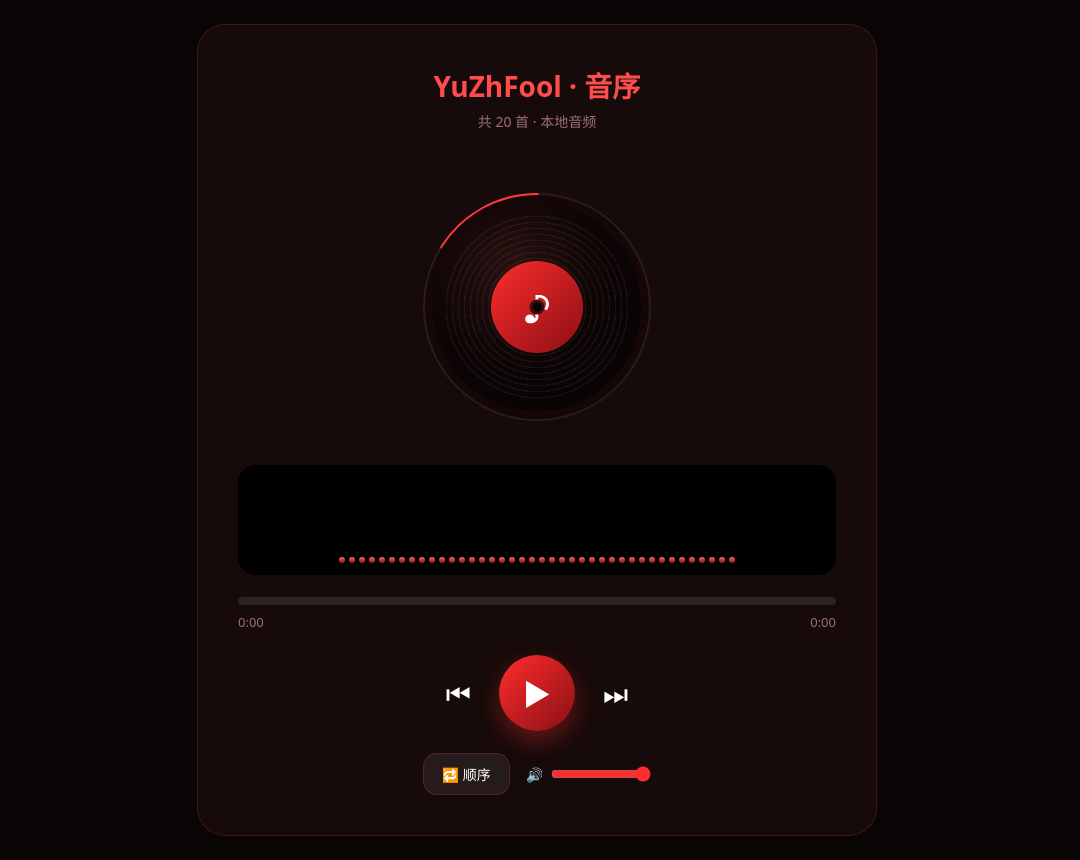
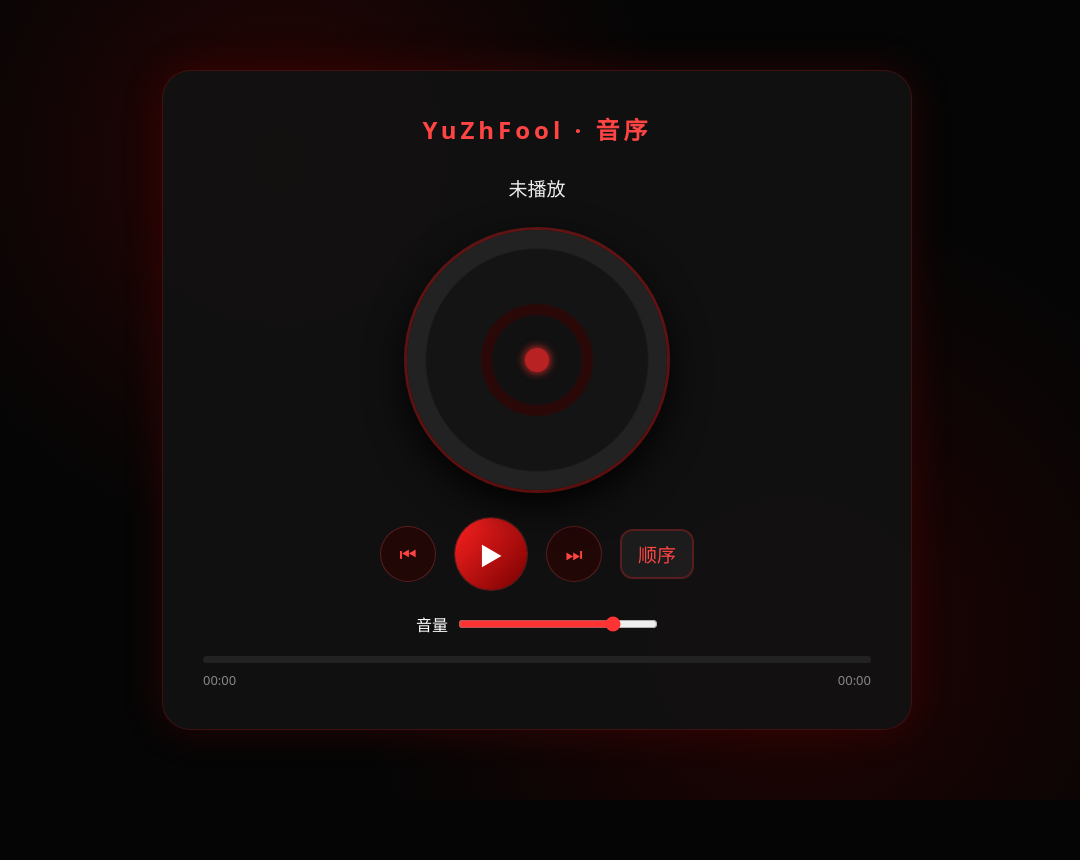
Before and after one commit to YuZh-Fool/JC-WZ, a plain HTML site: page index.html in a window 1280 px wide. Shown: the whole page, without its empty margins (103-1183 px from the left). After the commit the page ends 800 px from the top, so only its background shows below. Drawn offline with Linux system fonts and the light colour scheme.

Commit message:
Update index.html

```diff
--- a/index.html
+++ b/index.html
@@ -5,189 +5,193 @@
 <meta name="viewport" content="width=device-width, initial-scale=1.0">
 <title>YuZhFool · 音序</title>
 <style>
-*{margin:0;padding:0;box-sizing:border-box;font-family:system-ui,-apple-system,"PingFang SC","Microsoft YaHei",sans-serif}
+*{margin:0;padding:0;box-sizing:border-box;font-family:system-ui}
 body{
-  min-height:100vh;background:#0a0505;color:#fff;display:flex;align-items:center;justify-content:center;padding:24px;
+  min-height:100vh;
+  background:#050505;
+  background-image:radial-gradient(circle at 30% 20%, rgba(160,0,0,0.22), transparent 35%),
+  radial-gradient(circle at 70% 80%, rgba(120,0,0,0.25), transparent 40%);
+  color:#fff;
+  display:flex;justify-content:center;align-items:center;padding:20px;
 }
-.player{
-  width:680px;max-width:100%;background:#160a0a;border:1px solid rgba(255,60,60,.2);
-  border-radius:28px;padding:40px;text-align:center;
+.wrap{
+  width:750px;
+  background:rgba(18,18,18,0.92);
+  border:1px solid rgba(200,20,20,0.25);
+  border-radius:28px;
+  padding:40px;
+  box-shadow:0 0 40px rgba(180,0,0,0.2);
+  text-align:center;
 }
-h1{font-size:28px;font-weight:700;color:#ff4d4d;margin-bottom:6px}
-.sub{color:#9a7070;font-size:14px;margin-bottom:28px}
-.err{color:#ff6b6b;font-size:13px;margin-top:6px;min-height:18px}
-
-.disc-wrap{position:relative;width:260px;height:260px;margin:0 auto 28px}
-.ring{position:absolute;inset:0;transform:rotate(-90deg)}
-.ring circle{fill:none;stroke-width:4}
-.ring .bg{stroke:rgba(255,255,255,.08)}
-.ring .fg{stroke:#ff3b3b;stroke-linecap:round;stroke-dasharray:817;stroke-dashoffset:817}
+h1{color:#ff4444;font-size:24px;letter-spacing:4px;margin-bottom:6px;}
+.song-name{font-size:19px;color:#eee;margin:28px 0;min-height:26px;}
+.disc-box{position:relative;width:260px;height:260px;margin:0 auto 28px;}
 .disc{
-  width:224px;height:224px;border-radius:50%;position:absolute;top:18px;left:18px;
-  background:radial-gradient(circle at 38% 32%,#2a1010 0%,#0e0505 45%,#050202 100%);
-  border:8px solid #150707;
-  animation:spin 8s linear infinite;animation-play-state:paused;
+  width:100%;height:100%;border-radius:50%;
+  background:radial-gradient(circle,#111 0 24%,#2b0808 25% 30%,#141414 31% 60%,#222 61% 100%);
+  box-shadow:0 0 0 3px rgba(220,30,30,0.4),0 15px 40px #000;
+  animation: spin 12s linear infinite;
+  animation-play-state:paused;
 }
-.disc.playing{animation-play-state:running}
-.disc::before{content:"";position:absolute;inset:12px;border-radius:50%;
-  background:repeating-radial-gradient(circle at center,rgba(255,255,255,.05) 0 1.5px,transparent 1.5px 6px)}
-.disc .label{position:absolute;top:50%;left:50%;transform:translate(-50%,-50%);
-  width:92px;height:92px;border-radius:50%;background:linear-gradient(135deg,#ff2d2d,#8a0f14);
-  display:flex;align-items:center;justify-content:center;z-index:2}
-.disc .label span{font-size:36px;color:#fff}
-.disc .hole{position:absolute;top:50%;left:50%;transform:translate(-50%,-50%);
-  width:15px;height:15px;border-radius:50%;background:#0a0505;border:3px solid #3a1010;z-index:3}
-@keyframes spin{from{transform:rotate(0)}to{transform:rotate(360deg)}}
-
-.viz{width:100%;height:110px;margin-bottom:22px;border-radius:18px;background:#000;overflow:hidden;
-  display:flex;align-items:flex-end;justify-content:center;gap:4px;padding:12px}
-.viz span{width:6px;border-radius:3px;background:linear-gradient(180deg,#ff6b6b,#8a0f14);height:6px;transition:height .12s linear}
-
-.bar{height:8px;border-radius:8px;background:rgba(255,255,255,.1);cursor:pointer;position:relative;margin-bottom:8px}
-.bar .fill{height:100%;width:0;border-radius:8px;background:linear-gradient(90deg,#8a0f14,#ff4d4d)}
-.time{display:flex;justify-content:space-between;color:#9a7070;font-size:13px;margin-bottom:24px}
-
-.ctrl{display:flex;align-items:center;justify-content:center;gap:28px;margin-bottom:22px}
-.ctrl button{border:none;background:transparent;color:#fff;cursor:pointer;display:flex;align-items:center;justify-content:center}
-.ctrl .icon{font-size:28px}
-.play-main{
-  width:76px;height:76px;border-radius:50%!important;background:linear-gradient(135deg,#ff2d2d,#8a0f14)!important;
-  color:#fff!important;box-shadow:0 10px 24px rgba(255,45,45,.35);
+.disc.playing{animation-play-state:running;}
+.disc::after{
+  content:"";position:absolute;top:50%;left:50%;transform:translate(-50%,-50%);
+  width:24px;height:24px;background:#b82222;border-radius:50%;box-shadow:0 0 10px #ff3333;
 }
-.play-main .icon{font-size:30px}
-
-.tools{display:flex;align-items:center;justify-content:center;gap:16px;flex-wrap:wrap}
-.tool-btn{padding:10px 18px;border-radius:14px;background:rgba(255,255,255,.07);color:#fff;
-  border:1px solid rgba(255,80,80,.2);font-size:14px;cursor:pointer}
-.tool-btn.active{background:linear-gradient(135deg,#ff2d2d,#8a0f14);border-color:transparent}
-.volume{display:flex;align-items:center;gap:8px;color:#9a7070;font-size:14px}
-.volume input{width:100px;accent-color:#ff2d2d;cursor:pointer}
-
-@media(max-width:560px){
-  .player{padding:28px 20px}
-  .disc-wrap{width:210px;height:210px}
-  .disc{width:182px;height:182px;top:14px;left:14px}
+.ctrl{display:flex;align-items:center;justify-content:center;gap:20px;margin-bottom:22px;}
+.btn{
+  width:54px;height:54px;border-radius:50%;border:none;
+  background:#220707;color:#ff4444;font-size:19px;cursor:pointer;
+  box-shadow:0 0 0 1px rgba(255,60,60,0.3);
 }
+.play{width:72px;height:72px;background:linear-gradient(135deg,#ff2222,#770000);color:#fff;font-size:24px;}
+.mode-btn{width:auto;height:auto;padding:9px 16px;border-radius:12px;background:rgba(255,255,255,0.05);border:1px solid rgba(255,40,40,0.25);}
+.vol{display:flex;align-items:center;justify-content:center;gap:10px;margin-bottom:20px}
+input[type="range"]{width:200px;accent-color:#ff3333;}
+.line{width:100%;height:7px;background:#222;border-radius:99px;cursor:pointer;margin-bottom:8px}
+.line-fill{height:100%;width:0;background:#ff3333;border-radius:99px}
+.time-text{display:flex;justify-content:space-between;color:#888;font-size:13px}
+@keyframes spin{from{transform:rotate(0deg)}to{transform:rotate(360deg)}}
 </style>
 </head>
 <body>
-<div class="player">
+<div class="wrap">
   <h1>YuZhFool · 音序</h1>
-  <div class="sub" id="sub">共 20 首 · 本地音频</div>
-  <div class="err" id="err"></div>
-
-  <div class="disc-wrap">
-    <svg class="ring" viewBox="0 0 260 260">
-      <circle class="bg" cx="130" cy="130" r="112"></circle>
-      <circle class="fg" id="ringFg" cx="130" cy="130" r="112"></circle>
-    </svg>
-    <div class="disc" id="disc">
-      <div class="label"><span>♪</span></div>
-      <div class="hole"></div>
-    </div>
+  <div class="song-name" id="songText">未播放</div>
+  <div class="disc-box">
+    <div class="disc" id="disc"></div>
   </div>
-
-  <div class="viz" id="viz"></div>
-
-  <div class="bar" id="bar"><div class="fill" id="fill"></div></div>
-  <div class="time"><span id="cur">0:00</span><span id="dur">0:00</span></div>
-
   <div class="ctrl">
-    <button id="prev"><span class="icon">⏮</span></button>
-    <button id="playBtn" class="play-main"><span class="icon" id="playIcon">▶</span></button>
-    <button id="next"><span class="icon">⏭</span></button>
+    <button class="btn" id="prev">⏮</button>
+    <button class="btn play" id="playBtn">▶</button>
+    <button class="btn" id="next">⏭</button>
+    <button class="btn mode-btn" id="modeBtn">顺序</button>
   </div>
-
-  <div class="tools">
-    <button class="tool-btn" id="modeBtn">🔁 顺序</button>
-    <div class="volume">🔊<input type="range" id="vol" min="0" max="1" step="0.01" value="1"></div>
+  <div class="vol">
+    <span>音量</span>
+    <input type="range" id="volSlider" min="0" max="100" value="80">
+  </div>
+  <div class="line" id="timeLine">
+    <div class="line-fill" id="timeFill"></div>
+  </div>
+  <div class="time-text">
+    <span id="curTime">00:00</span>
+    <span id="durTime">00:00</span>
   </div>
 </div>
 
-<audio id="audio" preload="auto"></audio>
+<audio id="audio" preload="metadata">
+<script>
+const songs = [
+  {name:"01",src:"1.mp3"},
+  {name:"02",src:"2.mp3"},
+  {name:"03",src:"3.mp3"},
+  {name:"04",src:"4.mp3"},
+  {name:"05",src:"5.mp3"},
+  {name:"06",src:"6.mp3"},
+  {name:"07",src:"7.mp3"},
+  {name:"08",src:"8.mp3"},
+  {name:"09",src:"9.mp3"},
+  {name:"10",src:"10.mp3"},
+  {name:"11",src:"11.mp3"},
+  {name:"12",src:"12.mp3"},
+  {name:"13",src:"13.mp3"},
+  {name:"14",src:"14.mp3"},
+  {name:"15",src:"15.mp3"},
+  {name:"16",src:"16.mp3"},
+  {name:"17",src:"17.mp3"},
+  {name:"18",src:"18.mp3"},
+  {name:"19",src:"19.mp3"},
+  {name:"20",src:"20.mp3"},
+];
+const audio = document.getElementById("audio");
+const disc = document.getElementById("disc");
+const songText = document.getElementById("songText");
+const playBtn = document.getElementById("playBtn");
+const prevBtn = document.getElementById("prev");
+const nextBtn = document.getElementById("next");
+const modeBtn = document.getElementById("modeBtn");
+const volSlider = document.getElementById("volSlider");
+const timeLine = document.getElementById("timeLine");
+const timeFill = document.getElementById("timeFill");
+const curTime = document.getElementById("curTime");
+const durTime = document.getElementById("durTime");
 
-<script>
-// 文件名和文件夹里的 mp3 一一对应；改这里即可
-const songs = [
-  "1.mp3","2.mp3","3.mp3","4.mp3","5.mp3","6.mp3","7.mp3","8.mp3","9.mp3","10.mp3",
-  "11.mp3","12.mp3","13.mp3","14.mp3","15.mp3","16.mp3","17.mp3","18.mp3","19.mp3","20.mp3"
-];
-let mode="order", currentIndex=0;
-const audio=document.getElementById('audio');
-const subEl=document.getElementById('sub'), errEl=document.getElementById('err');
-const modeBtn=document.getElementById('modeBtn'), playIcon=document.getElementById('playIcon');
-const disc=document.getElementById('disc'), fill=document.getElementById('fill'), bar=document.getElementById('bar');
-const curEl=document.getElementById('cur'), durEl=document.getElementById('dur'), ringFg=document.getElementById('ringFg');
-const R=112, C=2*Math.PI*R;
-ringFg.style.strokeDasharray=C;
+let currentIndex = 0;
+let mode = 0; //0顺序 1随机 2单曲
+let isPlaying = false;
 
-/* 频谱柱（模拟，保证不影响出声） */
-const viz=document.getElementById('viz');
-for(let i=0;i<40;i++){viz.appendChild(document.createElement('span'));}
-const bars=viz.querySelectorAll('span');
-setInterval(()=>{
-  const max=audio.paused?6:90;
-  bars.forEach(b=>{b.style.height=(Math.random()*(max-6)+6)+"px";});
-},120);
-
-function fmt(t){if(isNaN(t))return"0:00";const m=Math.floor(t/60),s=Math.floor(t%60);return m+":"+(s<10?"0":"")+s;}
-function showErr(msg){errEl.innerText=msg||"";}
-
-function play(idx){
-  currentIndex=idx;
-  errEl.innerText="";
-  audio.loop=(mode==='loop');
-  audio.src=songs[idx];
-  audio.play().then(()=>{
-    subEl.innerText=`曲目 ${idx+1} / 20 · ${songs[idx]}`;
-  }).catch(err=>{
-    console.warn("播放失败",songs[idx],err);
-    showErr("无法播放 "+songs[idx]+"："+(err.name||"解码失败/被浏览器拦截"));
-  });
-}
-function next(){
-  if(mode==='random'){let r;do{r=Math.floor(Math.random()*songs.length);}while(r===currentIndex&&songs.length>1);play(r);}
-  else play((currentIndex+1)%songs.length);
-}
-function prev(){
-  if(mode==='random'){let r;do{r=Math.floor(Math.random()*songs.length);}while(r===currentIndex&&songs.length>1);play(r);}
-  else play((currentIndex-1+songs.length)%songs.length);
+function fmt(s){
+  if(isNaN(s)) return "00:00";
+  let m = Math.floor(s/60).toString().padStart(2,"0");
+  let sec = Math.floor(s%60).toString().padStart(2,"0");
+  return m+":"+sec;
 }
 
-audio.onended=()=>{ if(mode!=='loop') next(); };
-audio.onplay=()=>{playIcon.innerText="⏸";disc.classList.add('playing');};
-audio.onpause=()=>{playIcon.innerText="▶";disc.classList.remove('playing');};
-audio.ontimeupdate=()=>{
-  const p=audio.duration?audio.currentTime/audio.duration:0;
-  fill.style.width=(p*100)+"%";
-  ringFg.style.strokeDashoffset=C*(1-p);
-  curEl.innerText=fmt(audio.currentTime);
-};
-audio.onloadedmetadata=()=>durEl.innerText=fmt(audio.duration);
-audio.onerror=()=>{
-  showErr("文件 "+audio.src.split('/').pop()+" 打不开或格式不被浏览器支持");
-};
-bar.onclick=e=>{const r=bar.getBoundingClientRect();audio.currentTime=(e.clientX-r.left)/r.width*audio.duration;};
+function playIdx(idx){
+  currentIndex = idx;
+  audio.src = songs[idx].src;
+  songText.textContent = songs[idx].name;
+  audio.play().then(()=>{
+    isPlaying = true;
+    updateUI();
+  }).catch(e=>{
+    songText.textContent = songs[idx].name + " 无法播放";
+    console.log(e);
+  })
+}
+function updateUI(){
+  if(isPlaying){
+    disc.classList.add("playing");
+    playBtn.textContent = "⏸";
+  }else{
+    disc.classList.remove("playing");
+    playBtn.textContent = "▶";
+  }
+}
+function prevSong(){
+  let i;
+  if(mode===1) i = Math.floor(Math.random()*songs.length);
+  else i = (currentIndex -1 + songs.length) % songs.length;
+  playIdx(i);
+}
+function nextSong(){
+  let i;
+  if(mode===2) i = currentIndex;
+  else if(mode===1) i = Math.floor(Math.random()*songs.length);
+  else i = (currentIndex+1) % songs.length;
+  playIdx(i);
+}
 
-document.getElementById('playBtn').onclick=()=>{
-  if(!audio.src){play(0);return;}
-  if(audio.paused) audio.play().catch(err=>showErr("被浏览器拦截："+err.name));
-  else audio.pause();
-};
-document.getElementById('next').onclick=next;
-document.getElementById('prev').onclick=prev;
+playBtn.onclick = ()=>{
+  if(!audio.src){playIdx(0);return;}
+  if(audio.paused){audio.play();isPlaying=true;}
+  else{audio.pause();isPlaying=false;}
+  updateUI();
+}
+prevBtn.onclick = prevSong;
+nextBtn.onclick = nextSong;
+modeBtn.onclick = ()=>{
+  mode = (mode+1)%3;
+  const text = ["顺序","随机","单曲循环"];
+  modeBtn.textContent = text[mode];
+}
+volSlider.oninput = ()=>audio.volume = volSlider.value/100;
 
-const modeTexts=["🔁 顺序","🔀 随机","🔂 单曲"];
-const modeKeys=["order","random","loop"];
-let modePos=0;
-modeBtn.onclick=()=>{
-  modePos=(modePos+1)%modeKeys.length;
-  mode=modeKeys[modePos];
-  modeBtn.innerText=modeTexts[modePos];
-  modeBtn.classList.toggle('active',mode!=='order');
-  audio.loop=(mode==='loop');
-};
-document.getElementById('vol').oninput=e=>{audio.volume=e.target.value;};
+audio.ontimeupdate = ()=>{
+  if(!audio.duration) return;
+  const p = audio.currentTime / audio.duration;
+  timeFill.style.width = p*100+"%";
+  curTime.textContent = fmt(audio.currentTime);
+}
+audio.onloadedmetadata = ()=>durTime.textContent = fmt(audio.duration);
+audio.onended = nextSong;
+timeLine.onclick = (e)=>{
+  if(!audio.duration) return;
+  const r = timeLine.getBoundingClientRect();
+  const p = (e.clientX - r.left)/r.width;
+  audio.currentTime = p * audio.duration;
+}
 </script>
 </body>
 </html>
```
